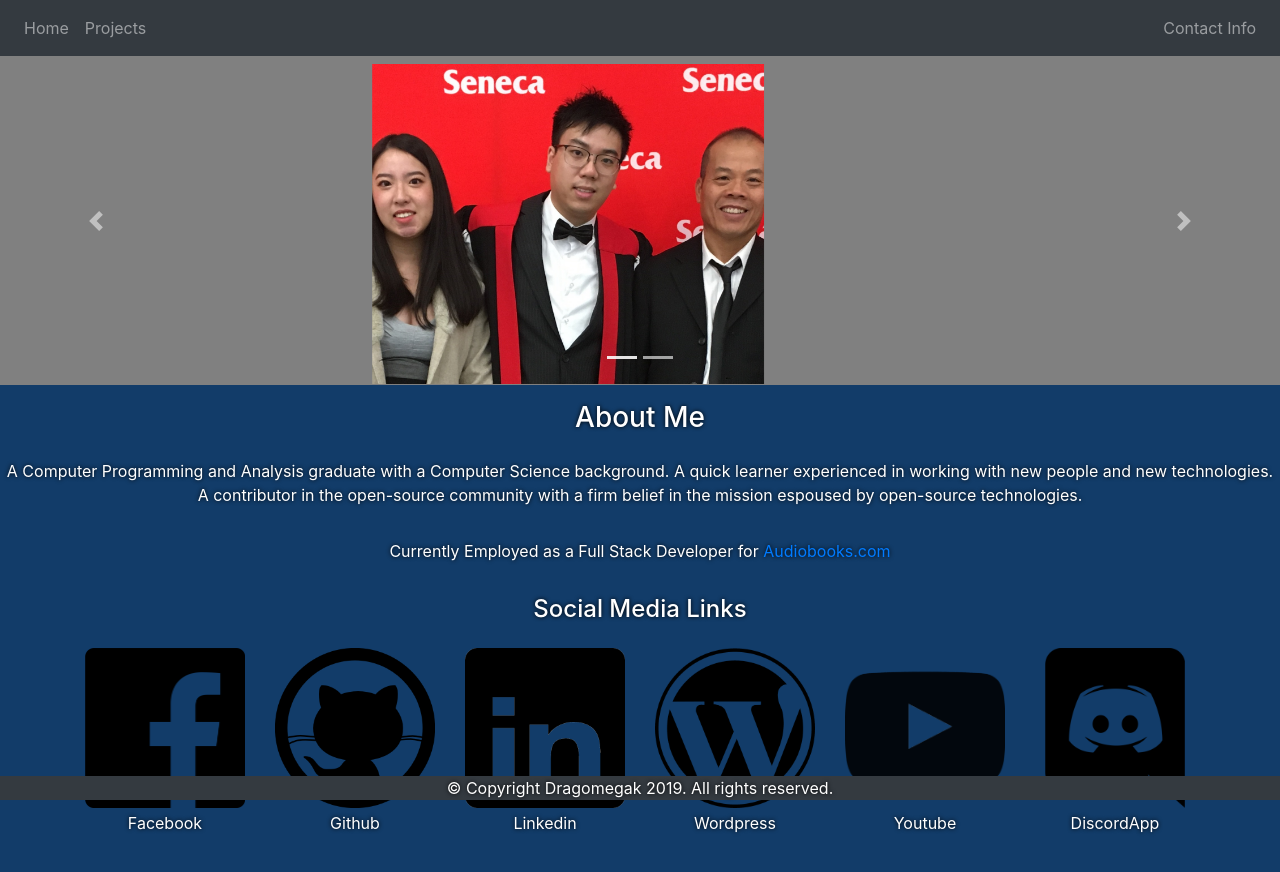
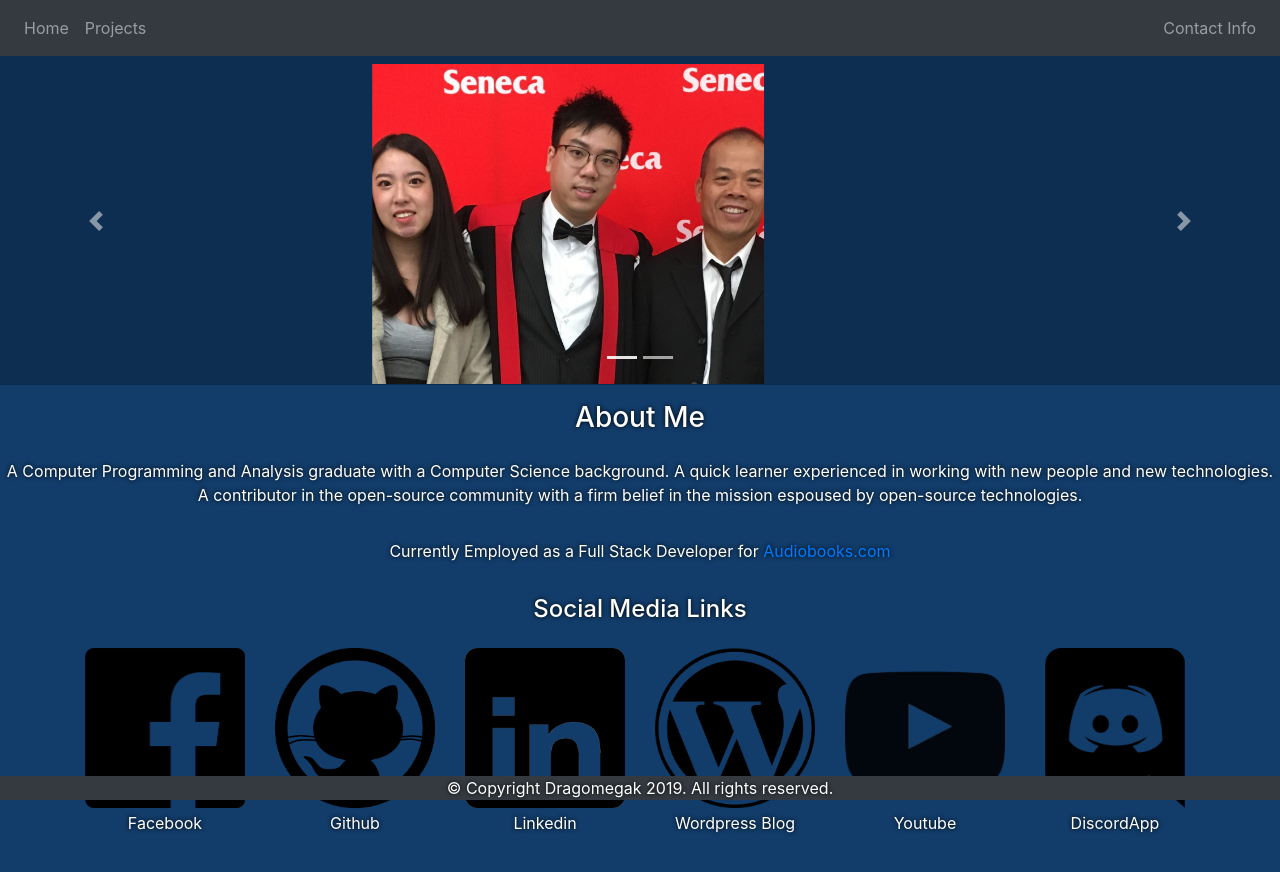
Before and after one commit to Dragomegak/mainWebsiteReact, a React (Create React App) app: page /#/home in a window 1280 px wide. Shown: the top 872 px of the page. Built offline with nearby package versions, Linux system fonts and the light colour scheme.

Commit message:
Updated naming + color change on carousel

```diff
--- a/src/components/Home/home.css
+++ b/src/components/Home/home.css
@@ -13,7 +13,7 @@
     */
     padding-top: 1vh;
     padding-bottom: 0.180vh;
-    background-color: grey;
+    background-color: rgba(0, 0, 0, 0.226);
 }
 .carousel-item{
     max-height: 40vh;
--- a/src/components/Home/home.jsx
+++ b/src/components/Home/home.jsx
@@ -48,7 +48,7 @@ class Home extends Component {
                         <Col><p class="social-media-names">Facebook</p></Col>
                         <Col><p class="social-media-names">Github</p></Col>
                         <Col><p class="social-media-names">Linkedin</p></Col>
-                        <Col><p class="social-media-names">Wordpress</p></Col>
+                        <Col><p class="social-media-names">Wordpress Blog</p></Col>
                         <Col><p class="social-media-names">Youtube</p></Col>
                         <Col><p class="social-media-names">DiscordApp</p></Col>
                     </Row>
```
